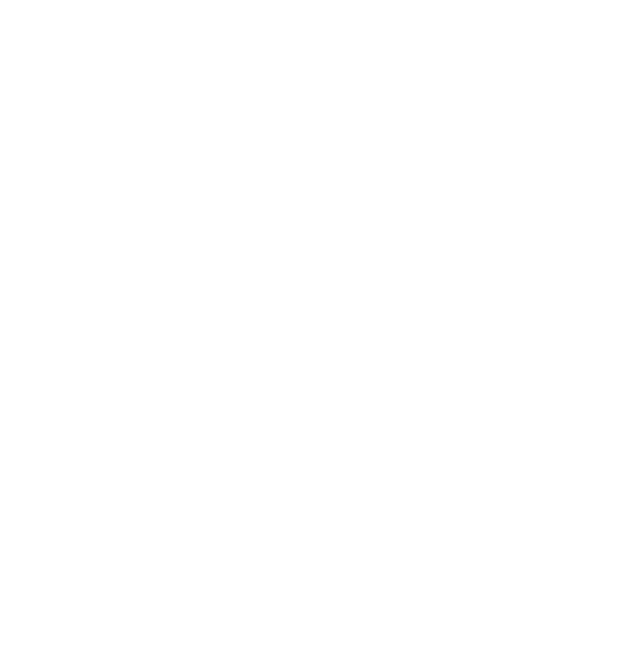
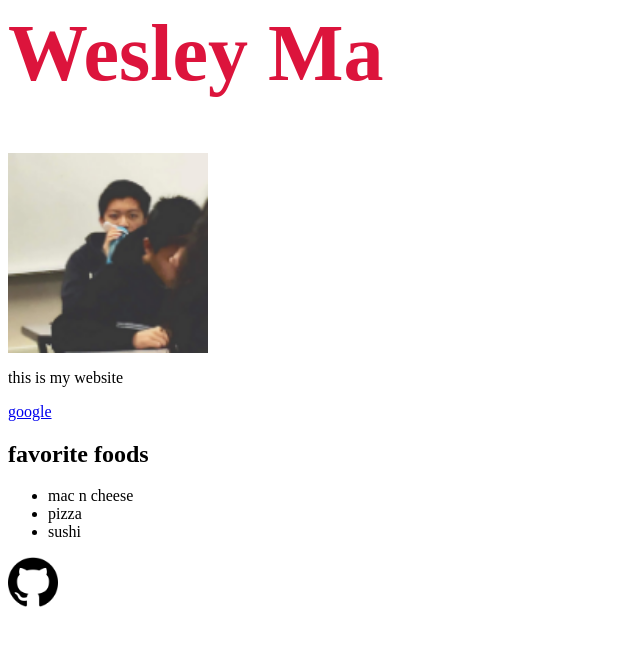
Before and after one commit to wwesleym/wwesleym.github.io, a plain HTML site: page index.html in a window 1280 px wide. Shown: the whole page, without its empty margins (0-640 px from the left). Drawn offline with Linux system fonts and the light colour scheme.

Commit message:
edited website

```diff
--- a/index.html
+++ b/index.html
@@ -1,2 +1,27 @@
 <html>
+    <head>
+        <title>wesley's website</title>
+        <meta charset="utf-8">
+        <link rel="stylesheet" href="style.css">
+    </head>
+    <body>
+        <h1>Wesley Ma</h1>
+        <img src="images/profile.jpg" alt="pic of me" id="profile_pic">
+        <div>
+            <p>this is my website</p>
+            <a href="https://google.com" target="_blank">
+                google
+            </a>
+
+            <h2>favorite foods</h2>
+            <ul>
+                <li>mac n cheese</li>
+                <li>pizza</li>
+                <li>sushi</li>
+            </ul>
+        </div>
+        <a href="https://github.com/wwesleym" target="_blank">
+            <img src="images/github.png" class="social_icon">
+        </a>
+    </body>
 </html>
--- /dev/null
+++ b/style.css
@@ -0,0 +1,12 @@
+h1 {
+    font-size: 5em;
+    color:crimson
+}
+
+#profile_pic {
+    height: 200px;
+}
+
+.social_icon {
+    height: 50px;
+}
```
Also changed, not shown: images/github.png (added), images/profile.jpg (added), 1 other file.
